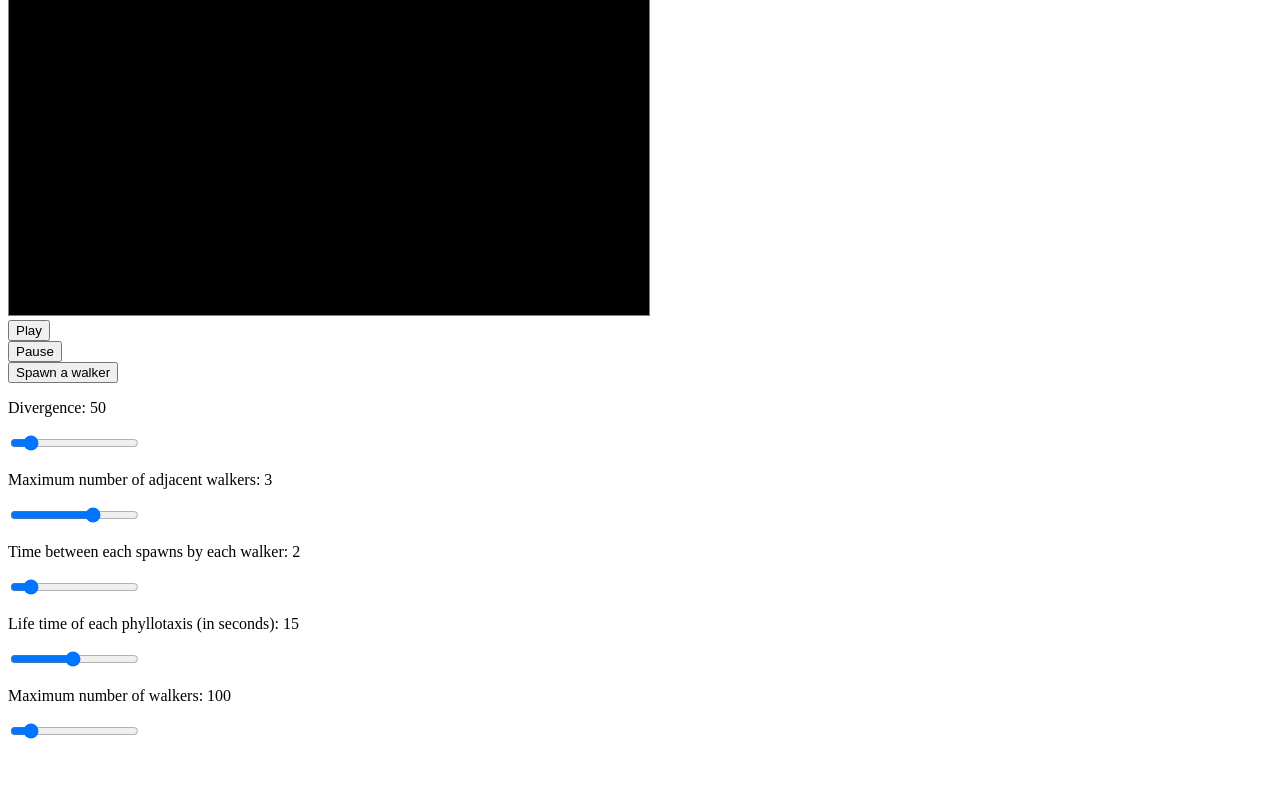
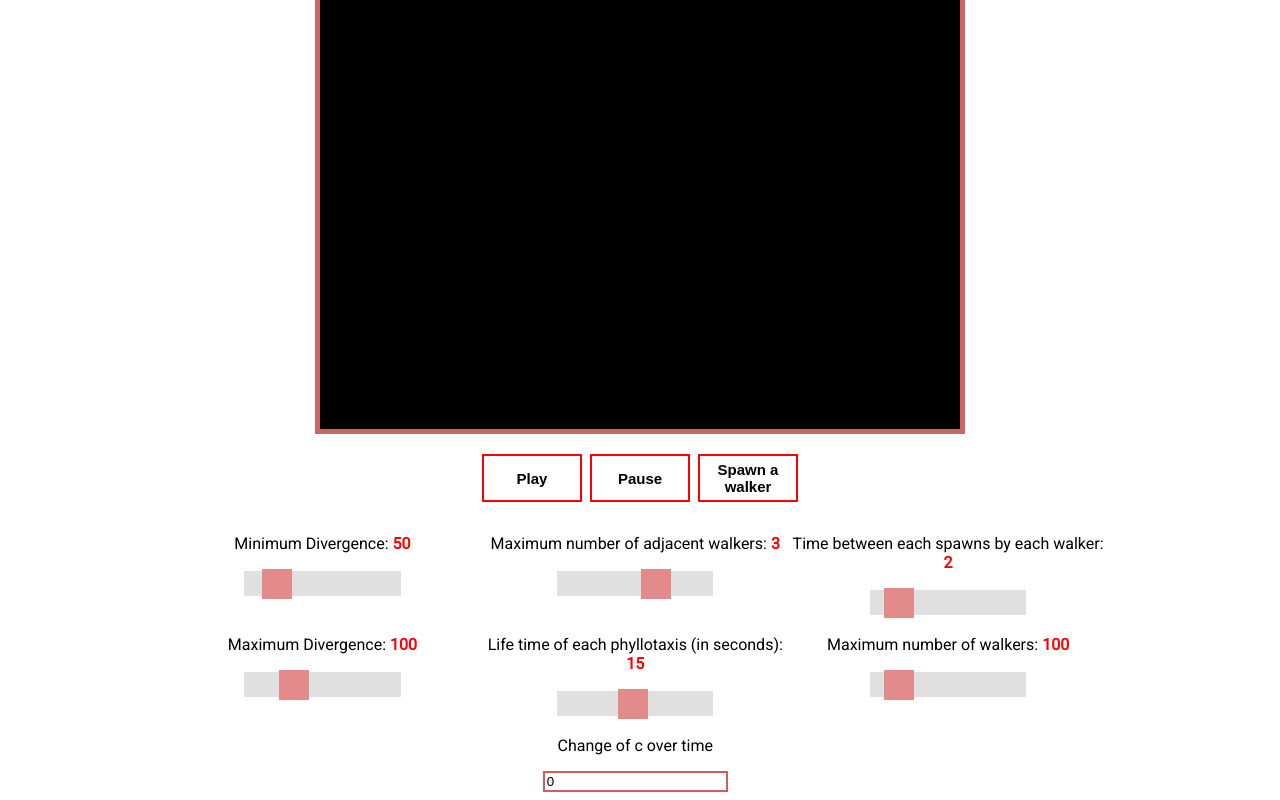
Before and after one commit to Long-T-Hoang/IGME330-Project1, a plain HTML site: page index.html in a window 1280 px wide. Shown: the part 660-1460 px from the top of the page. Before the commit the page ends 1411 px from the top, so only its background shows below. Drawn offline with Linux system fonts and the light colour scheme.

Commit message:
final css

```diff
--- a/index.html
+++ b/index.html
@@ -4,38 +4,70 @@
 	<meta charset="utf-8" />
 	<title>Walker-1</title>
 
+	<link href="https://fonts.googleapis.com/css2?family=Roboto&display=swap" rel="stylesheet">
 	<link rel="stylesheet" href="styles/index.css">
 
 	<script src="src/lib.js"></script>
 	<script src="src/index.js"></script>
 </head>
 <body>
+
+	<h1>Random Walker and Phyllotaxis</h1>
+
+	<div id="canvas-container">
 		<canvas id="mainCanvas" width="640" height="480">
 			Get a real browser!
 		</canvas>
 		<canvas id="subCanvas" width="640" height="480">
 			Get a real browser!
 		</canvas>
+	</div>
+
 	<section id="controls">
 
+		<div id="buttons">
 			<button id="play">Play</button>
 			<button id="pause">Pause</button>
 			<button id="spawnWalkerButton">Spawn a walker</button>
+		</div>
 
-		<p id="divertLabel">Divergence: 50</p>
-		<input type="range" min="10" max="350" value="50" class="slider" id="divertSlider">
+		<div id="grid-container">
 
-		<p id="adjacentLimitLabel">Maximum number of adjacent walkers: 3</p>
+			<div class="setting">
+				<p id="divertMinLabel">Minimum Divergence: <span class="value">50</span></p>
+				<input type="range" min="0" max="359" value="50" class="slider" id="divertMinSlider">
+			</div>
+
+			<div class="setting">
+				<p id="adjacentLimitLabel">Maximum number of adjacent walkers: <span class="value">3</span></p>
 				<input type="range" min="1" max="4" value="3" class="slider" id="adjacentLimitSlider">
+			</div>
 
-		<p id="spawnTimeLabel">Time between each spawns by each walker: 2</p>
+			<div class="setting">
+				<p id="spawnTimeLabel">Time between each spawns by each walker: <span class="value">2</span></p>
 				<input type="range" min="1" max="10" value="2" class="slider" id="spawnTimeSlider">
+			</div>
 
-		<p id="phylloLifeTimeLabel">Life time of each phyllotaxis (in seconds): 15</p>
+			<div class="setting">
+				<p id="divertMaxLabel">Maximum Divergence: <span class="value">100</span></p>
+				<input type="range" min="1" max="360" value="100" class="slider" id="divertMaxSlider">
+			</div>
+
+			<div class="setting">
+				<p id="phylloLifeTimeLabel">Life time of each phyllotaxis (in seconds): <span class="value">15</span></p>
 				<input type="range" min="1" max="30" value="15" class="slider" id="phylloLifeTimeSlider">
+			</div>
 
-		<p id="spawnLimitLabel">Maximum number of walkers: 100</p>
+			<div class="setting">
+				<p id="spawnLimitLabel">Maximum number of walkers: <span class="value">100</span></p>
 				<input type="range" min="50" max="500" value="100" class="slider" id="spawnLimitSlider">
+			</div>
+
+			<div class="setting" id="deltaC">
+				<p>Change of c over time</p>
+				<input type="text" id="deltaCInput">
+			</div>
+		</div>
 
 	</section>
 </body>
--- a/src/index.js
+++ b/src/index.js
@@ -13,9 +13,10 @@
     let spawnLimit = 100, spawnLimitSlider;
     let playing = true;
     let playButton, pauseButton;
-    let divergence = 50, divergenceSlider;
     let phylloLifeTime = 15, phylloLifeTimeSlider;
     let spawnWalkerButton;
+    let divergenceMin, divergenceMax, divergenceMinSlider, divergenceMaxSlider;
+    let deltaC = 0, deltaCInput;
 
     class walker {
         constructor(x, y, width, color, timer = 0)
@@ -27,6 +28,7 @@
             this.timer = timer;
             this.adjacents = 0;
             this.isDead = false;
+            this.outlineWidth = 1;
 
             // Previous positions
             this.previousPosList = [];
@@ -147,7 +149,7 @@
             {
                 this.isDead = true;
 
-                phylloList.push(new phyllo(this.x, this.y, lib.getByte(), lib.getByte(), lib.getByte(), 5));
+                phylloList.push(new phyllo(this.x, this.y, lib.getByte(), lib.getByte(), lib.getByte(), lib.getRandomFloat(120, 360), 5));
             }
         }
 
@@ -166,24 +168,24 @@
     };
 
     class phyllo {
-        constructor(x, y, r, g, b, c = 5, deltaC = 0, radius = 2)
+        constructor(x, y, r, g, b, divergence, c = 5, radius = 2)
         {
             this.x = x;
             this.y = y;
             this.c = c;
             this.radius;
-            this.deltaC = deltaC;
             this.n = 0;
             this.timer = 0;
             this.isDead = false;
             this.startingColor = {r, g, b};
+            this.divergence = divergence;
         }
 
         draw(ctx, ctxSub)
         {
             this.timer += 1/fps;
 
-            let a = this.n * lib.dtr(divergence);
+            let a = this.n * lib.dtr(this.divergence);
             let r = this.c * Math.sqrt(this.n);
             let x = r * Math.cos(a) + this.x;
             let y = r * Math.sin(a) + this.y;
@@ -199,7 +201,7 @@
 
             lib.drawCircle(ctxSub, x, y, 3, color);
 
-            this.c += this.deltaC;
+            this.c += deltaC;
             this.n++;
 
             if(this.timer >= phylloLifeTime)
@@ -218,10 +220,13 @@
 
         phylloLifeTimeSlider = document.querySelector("#phylloLifeTimeSlider");
         spawnTimeSlider = document.querySelector("#spawnTimeSlider");
-        divergenceSlider = document.querySelector("#divertSlider");
+        divergenceMinSlider = document.querySelector("#divertMinSlider");
+        divergenceMaxSlider = document.querySelector("#divertMaxSlider");
         adjacentLimitSlider = document.querySelector("#adjacentLimitSlider");
         spawnWalkerButton = document.querySelector("#spawnWalkerButton");
         spawnLimitSlider = document.querySelector("#spawnLimitSlider");
+        deltaCInput = document.querySelector("#deltaCInput");
+        deltaCInput.value = deltaC;
 
         // Buttons
         playButton.addEventListener("click", () => playing = true);
@@ -229,40 +234,53 @@
         spawnWalkerButton.addEventListener("click", () => walkerList.push(new walker(canvasWidth / 2, canvasHeight / 2, 10, "black")))
 
         // Sliders
-        divergence = divergenceSlider.value;
-        divergenceSlider.addEventListener("input", () => {
-            divergence = divergenceSlider.value;
-            let divergenceLabel = document.querySelector("#divertLabel");
-            divergenceLabel.innerHTML = `Divergence: ${divergence}`;
-        })
+        divergenceMin = parseFloat(divergenceMinSlider.value);
+        divergenceMax = parseFloat(divergenceMaxSlider.value);
+        divergenceMinSlider.addEventListener("input", () => {
+            divergenceMin = parseFloat(divergenceMinSlider.value);
+            let divergenceMinLabel = document.querySelector("#divertMinLabel");
+            divergenceMinLabel.innerHTML = `Minimum Divergence: <span class="value">${divergenceMin}</span>`;
+        });
+        divergenceMaxSlider.addEventListener("input", () => {
+            divergenceMax = parseFloat(divergenceMaxSlider.value);
+            let divergenceMaxLabel = document.querySelector("#divertMaxLabel");
+            divergenceMaxLabel.innerHTML = `Maximum Divergence: <span class="value">${divergenceMax}</span>`;
+        });
 
         adjacentLimit = adjacentLimitSlider.value;
         adjacentLimitSlider.addEventListener("input", () => {
             adjacentLimit = adjacentLimitSlider.value;
             let adjacentLimitLabel = document.querySelector("#adjacentLimitLabel");
-            adjacentLimitLabel.innerHTML = `Maximum number of adjacent walkers: ${adjacentLimit}`;
-        })
+            adjacentLimitLabel.innerHTML = `Maximum number of adjacent walkers: <span class="value">${adjacentLimit}</span>`;
+        });
 
         spawnTime = spawnTimeSlider.value;
         spawnTimeSlider.addEventListener("input", () => {
             spawnTime = spawnTimeSlider.value;
             let spawnTimeLabel = document.querySelector("#spawnTimeLabel");
-            spawnTimeLabel.innerHTML = `Time between each spawns by each walker: ${spawnTime}`;
-        })
+            spawnTimeLabel.innerHTML = `Time between each spawns by each walker: <span class="value">${spawnTime}</span>`;
+        });
 
         phylloLifeTime = phylloLifeTimeSlider.value;
         phylloLifeTimeSlider.addEventListener("input", () => {
             phylloLifeTime = phylloLifeTimeSlider.value;
             let phylloLifeTimeLabel = document.querySelector("#phylloLifeTimeLabel");
-            phylloLifeTimeLabel.innerHTML = `Life time of each phyllotaxis (in seconds): ${phylloLifeTime}`;
-        })
+            phylloLifeTimeLabel.innerHTML = `Life time of each phyllotaxis (in seconds): <span class="value">${phylloLifeTime}</span>`;
+        });
 
         spawnLimit = spawnLimitSlider.value;
         spawnLimitSlider.addEventListener("input", () => {
             spawnLimit = spawnLimitSlider.value;
             let spawnLimitLabel = document.querySelector("#spawnLimitLabel");
-            spawnLimitLabel.innerHTML = `Maximum number of walkers: ${spawnLimit}`;
-        })
+            spawnLimitLabel.innerHTML = `Maximum number of walkers: <span class="value">${spawnLimit}</span>`;
+        });
+
+        deltaCInput.addEventListener("input", () => {
+            if(typeof parseFloat(deltaCInput.value) == 'number')
+            {
+                deltaC = parseFloat(deltaCInput.value);
+            }
+        });
 
         // A - canvas variable points at <canvas> tag
         let canvas = document.querySelector('#mainCanvas');
@@ -308,6 +326,12 @@
             // Walker loop
             for(let i = 0; i < walkerList.length; i++)
             {
+                ctx.fillStyle = "black";
+                ctx.fillRect(walkerList[i].x-walkerList[i].width/2 - walkerList[i].outlineWidth,
+                            walkerList[i].y-walkerList[i].width/2 - walkerList[i].outlineWidth,
+                            walkerList[i].width/2 + walkerList[i].outlineWidth * 2,
+                            walkerList[i].width/2 + walkerList[i].outlineWidth * 2);
+
                 ctx.fillStyle = walkerList[i].color;
                 ctx.fillRect(walkerList[i].x-walkerList[i].width/2,walkerList[i].y-walkerList[i].width/2,walkerList[i].width/2,walkerList[i].width/2);
 
@@ -340,6 +364,15 @@
                 }
             }
         }
+
+        // Slider functions
+        if(divergenceMax < divergenceMin)
+        {
+            divergenceMax = divergenceMin;
+            divergenceMaxSlider.value = divergenceMax;
+            let divergenceMaxLabel = document.querySelector("#divertMaxLabel");
+            divergenceMaxLabel.innerHTML = `Maximum Divergence: ${divergenceMax}`;
+        }
     }
 
 })()
--- a/src/lib.js
+++ b/src/lib.js
@@ -12,7 +12,7 @@
 
         cls(ctx, ctxSub, canvasWidth, canvasHeight){
             // Fill screen with background color
-            ctx.fillStyle = "rgba(0, 128, 0, 0.4)";
+            ctx.fillStyle = "rgba(59, 236, 65, 0.4)";
             ctx.fillRect(0, 0, canvasWidth, canvasHeight);
 
             ctxSub.fillStyle = "rgba(0, 0, 0, 0.03";
@@ -40,12 +40,17 @@
 
         dtr(degrees){
         return degrees * (Math.PI/180);
+        },
+
+        getRandomFloat(min, max)
+        {
+            return Math.random() * (max - min) + min;
         }
     }
 
     if(window)
     {
-    window["lib"] = lib;
+        window["lib"] = lib;
     }
     else
     {
--- a/styles/index.css
+++ b/styles/index.css
@@ -1,11 +1,109 @@
+body{
+    font-family: 'Roboto', sans-serif;
+}
+
+#canvas-container{
+    text-align: center;
+}
+
 canvas{
-    border:1px solid gray;
+    border:5px solid rgb(206, 101, 101);
+}
+
+h1{
+    text-align: center;
+    margin: 0 0 2em;
 }
 
 section{
     display: block;
 }
 
+#buttons
+{
+    width: 25%;
+    margin: 1em auto;
+    display: flex;
+    flex-direction: row;
+    justify-content: space-between;
+}
+
 button{
+    font-size: 15px;
+    font-weight: bold;
+    color: black;
+    background-color: white;
+    padding: 5px;
+    border: 2px solid red;
+    width: 100px;
     display: block;
 }
+
+button:hover{
+    background-color: red;
+    color: white;
+}
+
+#grid-container
+{
+    width: 75%;
+    margin: auto;
+    display: grid;
+    grid-template-areas:
+                "minDiverg maxDiverg maxAdjacent"
+                "spawnTime phylloLife maxWalkerNum"
+                "deltaC deltaC deltaC";
+    grid-template-columns: 33% 33% 33%;
+}
+
+.value
+{
+    color: red;
+    font-weight: bold;
+}
+
+.setting
+{
+    text-align: center;
+}
+
+.slider {
+    -webkit-appearance: none;
+    width: 50%;
+    height: 25px;
+    background: #d3d3d3;
+    outline: none;
+    opacity: 0.7;
+    -webkit-transition: .2s;
+    transition: opacity .2s;
+}
+
+.slider:hover {
+    opacity: 1;
+}
+
+.slider::-webkit-slider-thumb {
+    -webkit-appearance: none;
+    appearance: none;
+    width: 30px;
+    height: 30px;
+    background: #d85a5a;
+    cursor: pointer;
+}
+
+.slider::-moz-range-thumb {
+    width: 30px;
+    height: 30px;
+    background: #d85a5a;
+    cursor: pointer;
+}
+
+#deltaC
+{
+    grid-area: deltaC;
+}
+
+#deltaCInput
+{
+    border: 2px solid #d85a5a;
+}
```
Lines whose indentation alone changed are shown as unchanged.
